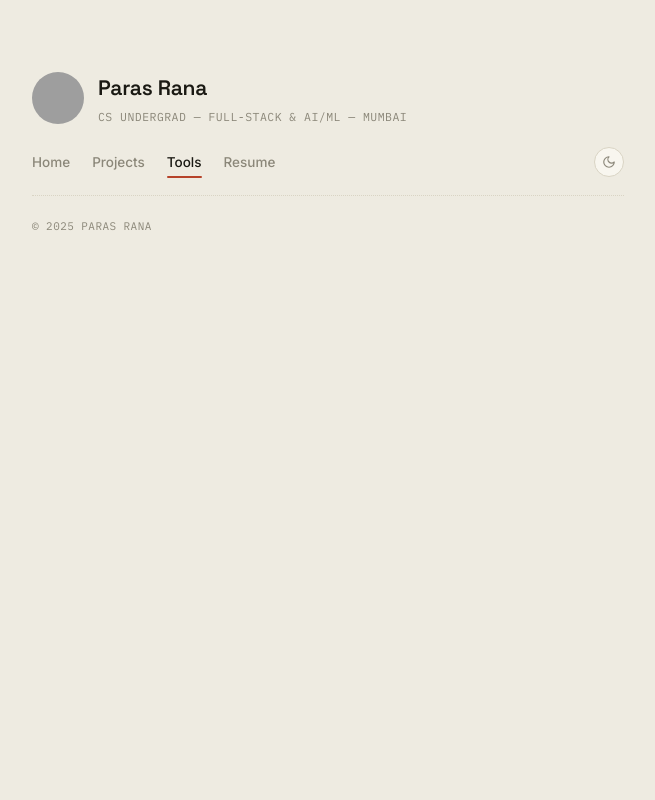
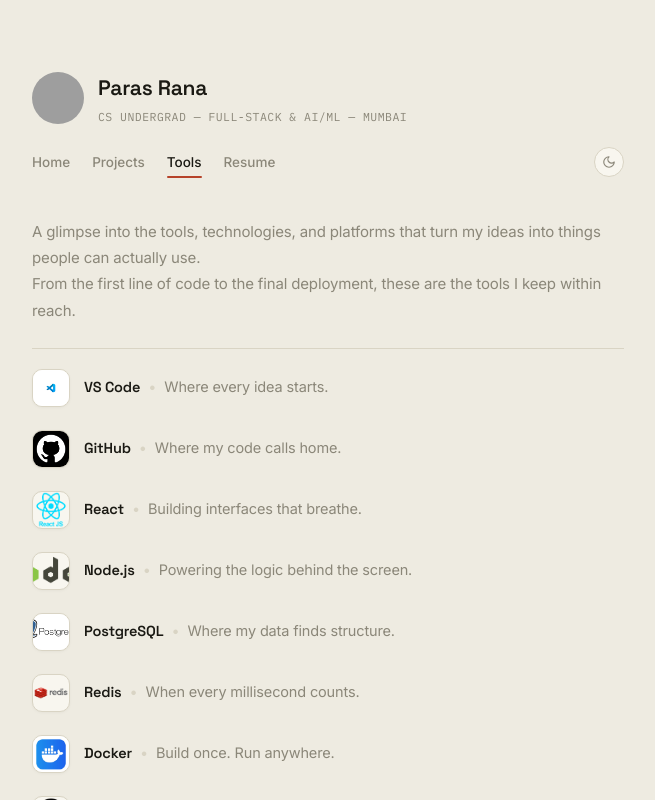
Before and after one commit to ParasRana123/Portfolio-Website, a Next.js app: page / in a window 1280 px wide. Both pictures are taken after a click on the button "Tools". Shown: the top 800 px of the page, without its empty margins (312-967 px from the left). Built offline with nearby package versions, Linux system fonts and the light colour scheme; grey boxes are pictures that could not be loaded.

Commit message:
updated styling tools page

```diff
--- a/components/Portfolio.tsx
+++ b/components/Portfolio.tsx
@@ -7,7 +7,7 @@ import Navbar from "./Navbar";
 
 import Home from "./pages/Home";
 import Projects from "./pages/Projects";
-import Inspiration from "./pages/Inspiration";
+import Tools from "./pages/Tools";
 import Resume from "./pages/Resume";
 
 export default function Portfolio() {
@@ -57,7 +57,7 @@ export default function Portfolio() {
 
         {active === "Projects" && <Projects />}
 
-        {active === "Inspiration" && <Inspiration />}
+        {active === "Tools" && <Tools />}
 
         {active === "Resume" && <Resume />}
 
--- a/components/pages/Inspiration.tsx
+++ /dev/null
@@ -1,84 +0,0 @@
-import { tools } from "@/data/tools";
-
-export default function Inspiration() {
-  return (
-    <div style={{ padding: "2px 0" }}>
-      <p className="dp-inspiration">
-        A glimpse into the tools, technologies, and platforms that turn my ideas into things people can actually use.
-        <br />
-        From the first line of code to the final deployment, these are the tools I keep within reach.
-      </p>
-
-      <div
-        style={{
-          display: "flex",
-          flexDirection: "column",
-          gap: "4px",
-          marginTop: "24px",
-        }}
-      >
-        {tools.map((tool: any) => (
-          <div
-            key={tool.name}
-            style={{
-              display: "flex",
-              alignItems: "center",
-              gap: "14px",
-              padding: "10px 8px",
-              borderRadius: "12px",
-              transition: "background-color 0.15s ease",
-              cursor: "default",
-            }}
-            onMouseEnter={(e) => {
-              e.currentTarget.style.backgroundColor = "#f7f6f5";
-            }}
-            onMouseLeave={(e) => {
-              e.currentTarget.style.backgroundColor = "transparent";
-            }}
-          >
-            <div
-              style={{
-                width: "38px",
-                height: "38px",
-                minWidth: "38px",
-                borderRadius: "10px",
-                overflow: "hidden",
-                display: "flex",
-                alignItems: "center",
-                justifyContent: "center",
-                backgroundColor: "#fafaf9",
-                border: "1px solid #ebeae8",
-                boxShadow: "0 1px 2px rgba(0,0,0,0.03)",
-              }}
-            >
-              <img
-                src={tool.image}
-                alt={tool.name}
-                style={{
-                  width: "100%",
-                  height: "100%",
-                  objectFit: "cover",
-                }}
-              />
-            </div>
-
-            <p
-              style={{
-                margin: 0,
-                fontSize: "14.5px",
-                lineHeight: "1.4",
-                letterSpacing: "-0.01em",
-              }}
-            >
-              <span style={{ fontWeight: 600, color: "#1c1917" }}>
-                {tool.name}
-              </span>
-              <span style={{ margin: "0 8px", color: "#d6d3d1" }}>•</span>
-              <span style={{ color: "#78716c" }}>{tool.line}</span>
-            </p>
-          </div>
-        ))}
-      </div>
-    </div>
-  );
-}
--- /dev/null
+++ b/components/pages/Tools.tsx
@@ -0,0 +1,42 @@
+import { tools } from "@/data/tools";
+
+export default function Inspiration() {
+  return (
+    <div className="dp-inspiration-page">
+      <div className="dp-inspiration-intro">
+        <p className="dp-inspiration">
+          A glimpse into the tools, technologies, and platforms that turn my
+          ideas into things people can actually use.
+          <br />
+          From the first line of code to the final deployment, these are the
+          tools I keep within reach.
+        </p>
+      </div>
+
+      <div className="dp-tools-list">
+        {tools.map((tool: any) => (
+          <div className="dp-tool-row" key={tool.name}>
+            <div className="dp-tool-icon">
+              <img
+                src={tool.image}
+                alt={tool.name}
+              />
+            </div>
+
+            <p className="dp-tool-text">
+              <span className="dp-tool-name">
+                {tool.name}
+              </span>
+
+              <span className="dp-tool-dot">•</span>
+
+              <span className="dp-tool-line">
+                {tool.line}
+              </span>
+            </p>
+          </div>
+        ))}
+      </div>
+    </div>
+  );
+}
--- a/data/tools.ts
+++ b/data/tools.ts
@@ -8,46 +8,46 @@ export const tools: Tool[] = [
   {
     name: "VS Code",
     image: "/tools/vscode.jpg",
-    line: "Where ideas become code, bugs become lessons, and projects slowly become real.",
+    line: "Where every idea starts.",
   },
   {
     name: "GitHub",
     image: "/tools/github.png",
-    line: "My second brain for code — where experiments, projects, and progress live.",
+    line: "Where my code calls home.",
   },
   {
     name: "React",
     image: "/tools/react.png",
-    line: "My go-to canvas for turning complex ideas into interfaces that feel alive.",
+    line: "Building interfaces that breathe.",
   },
   {
     name: "Node.js",
     image: "/tools/nodejs.png",
-    line: "The engine behind the APIs and real-time systems that power what I build.",
+    line: "Powering the logic behind the screen.",
   },
   {
     name: "PostgreSQL",
     image: "/tools/postgresql.png",
-    line: "Where the data behind my applications finds structure, relationships, and a home.",
+    line: "Where my data finds structure.",
   },
   {
     name: "Redis",
     image: "/tools/redis.png",
-    line: "For the moments when milliseconds matter and applications need to move faster.",
+    line: "When every millisecond counts.",
   },
   {
     name: "Docker",
     image: "/tools/docker.jpeg",
-    line: "Because if it works on my machine, I want it to work everywhere else too.",
+    line: "Build once. Run anywhere.",
   },
   {
     name: "Vercel",
     image: "/tools/vercel.png",
-    line: "The bridge between something I built locally and something the world can actually use.",
+    line: "From localhost to the world.",
   },
   {
     name: "LangChain",
     image: "/tools/langchain.jpeg",
-    line: "My playground for exploring what happens when software starts reasoning with language.",
+    line: "Connecting code with intelligence.",
   },
 ];
--- a/styles/portfolio.css
+++ b/styles/portfolio.css
@@ -365,3 +365,98 @@
 .dp-inspiration {
   font-family: 'Inter', sans-serif;
 }
+
+/* ---------- Inspiration Page ---------- */
+
+.dp-inspiration-page {
+  padding: 24px 0 8px;
+}
+
+.dp-inspiration-intro {
+  max-width: 590px;
+  padding-bottom: 24px;
+}
+
+.dp-inspiration {
+  margin: 0;
+  font-size: 15px;
+  line-height: 1.75;
+  color: var(--muted);
+  letter-spacing: -0.01em;
+}
+
+.dp-tools-list {
+  display: flex;
+  flex-direction: column;
+  gap: 3px;
+  border-top: 1px solid var(--hairline);
+  padding-top: 10px;
+}
+
+.dp-tool-row {
+  display: flex;
+  align-items: center;
+  gap: 14px;
+  padding: 10px 8px;
+  margin: 0 -8px;
+  border-radius: 10px;
+  transition:
+    background-color 0.15s ease,
+    transform 0.15s ease;
+  cursor: default;
+}
+
+.dp-tool-row:hover {
+  background-color: var(--surface);
+}
+
+.dp-tool-icon {
+  width: 38px;
+  height: 38px;
+  min-width: 38px;
+  border-radius: 10px;
+  overflow: hidden;
+  display: flex;
+  align-items: center;
+  justify-content: center;
+  background-color: var(--surface);
+  border: 1px solid var(--hairline);
+  box-shadow: 0 1px 3px rgba(0, 0, 0, 0.04);
+  transition:
+    border-color 0.15s ease,
+    transform 0.15s ease;
+}
+
+.dp-tool-row:hover .dp-tool-icon {
+  border-color: var(--accent);
+  transform: translateY(-1px);
+}
+
+.dp-tool-icon img {
+  width: 100%;
+  height: 100%;
+  object-fit: cover;
+  display: block;
+}
+
+.dp-tool-text {
+  margin: 0;
+  font-size: 14.5px;
+  line-height: 1.5;
+  letter-spacing: -0.01em;
+}
+
+.dp-tool-name {
+  font-family: "Space Grotesk", sans-serif;
+  font-weight: 600;
+  color: var(--ink);
+}
+
+.dp-tool-dot {
+  margin: 0 8px;
+  color: var(--hairline);
+}
+
+.dp-tool-line {
+  color: var(--muted);
+}
```
Also changed, not shown: sentry.client.config.ts (+23 -23 lines), sentry.edge.config.ts (+12 -12 lines), sentry.server.config.ts (+13 -13 lines).
